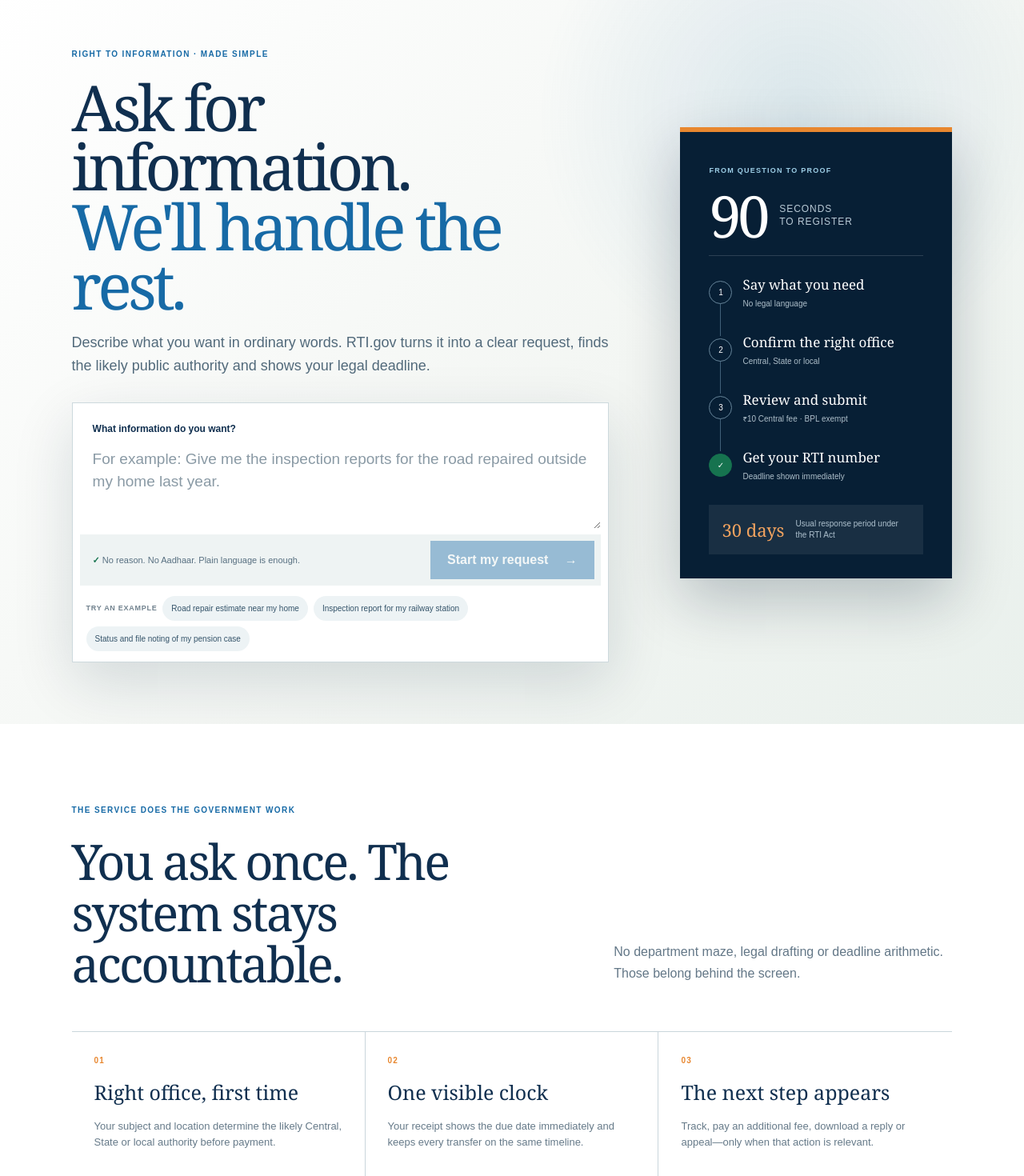
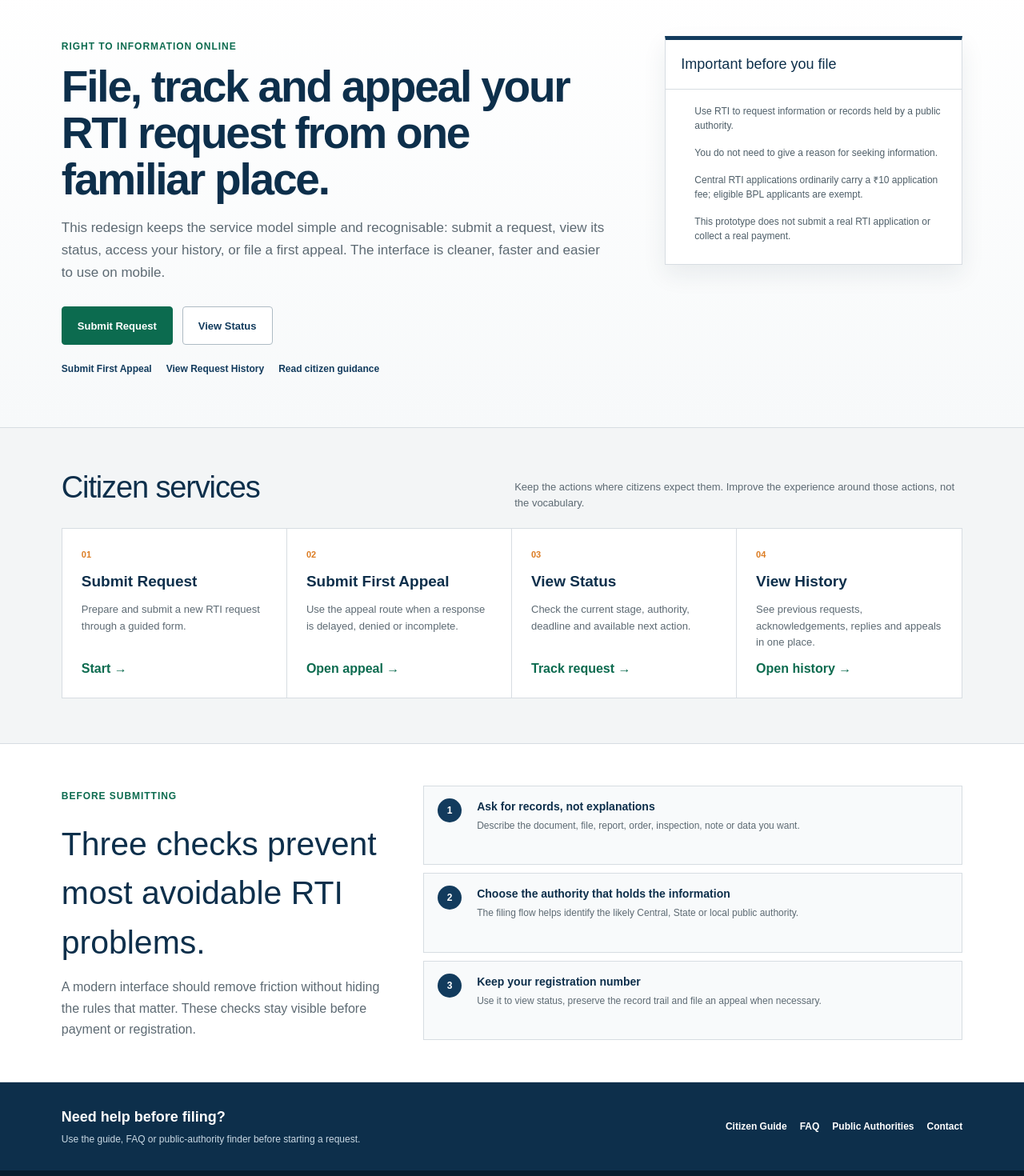
Before and after one commit to abhieq31/rti-gov, a Next.js app: page / in a window 1280 px wide. Shown: the part 260-1730 px from the top of the page at 80% size. Built offline with nearby package versions, Linux system fonts and the light colour scheme.

Commit message:
Realign homepage to RTI Online service hierarchy

```diff
--- a/app/page.tsx
+++ b/app/page.tsx
@@ -1,42 +1,119 @@
 import Link from 'next/link';
 import { PageShell } from '@/components/site-chrome';
-import { CitizenStart } from '@/components/workflows';
 
 export default function HomePage() {
   const jsonLd = {
-    '@context': 'https://schema.org', '@type': 'WebSite', name: 'RTI.gov', url: 'https://rti-gov.vercel.app',
-    description: 'An independent concept for a unified citizen-first Right to Information service in India.',
-    potentialAction: { '@type': 'SearchAction', target: 'https://rti-gov.vercel.app/search?q={search_term_string}', 'query-input': 'required name=search_term_string' },
+    '@context': 'https://schema.org',
+    '@type': 'WebSite',
+    name: 'RTI Online redesign prototype',
+    url: 'https://rti-gov.vercel.app',
+    description: 'An independent redesign prototype for citizen-facing Right to Information services in India.',
   };
-  return <PageShell>
+
+  return (
+    <PageShell>
       <script type="application/ld+json" dangerouslySetInnerHTML={{ __html: JSON.stringify(jsonLd) }} />
-    <section className="instant-hero">
-      <div className="instant-hero-copy">
-        <span className="home-kicker">Right to Information · Made simple</span>
-        <h1>Ask for information.<br/><em>We&apos;ll handle the rest.</em></h1>
-        <p>Describe what you want in ordinary words. RTI.gov turns it into a clear request, finds the likely public authority and shows your legal deadline.</p>
-        <CitizenStart />
+      <div className="portal-home">
+        <section className="portal-hero">
+          <div className="portal-hero-copy">
+            <span className="portal-kicker">Right to Information Online</span>
+            <h1>File, track and appeal your RTI request from one familiar place.</h1>
+            <p>
+              This redesign keeps the service model simple and recognisable: submit a request, view its status,
+              access your history, or file a first appeal. The interface is cleaner, faster and easier to use on mobile.
+            </p>
+            <div className="portal-hero-actions">
+              <Link className="portal-button" href="/request">Submit Request</Link>
+              <Link className="portal-button-secondary" href="/status">View Status</Link>
             </div>
-      <aside className="instant-proof" aria-label="What happens after you start">
-        <span className="proof-kicker">From question to proof</span>
-        <div className="proof-time"><strong>90</strong><span>seconds<br/>to register</span></div>
-        <ol>
-          <li><i>1</i><div><b>Say what you need</b><small>No legal language</small></div></li>
-          <li><i>2</i><div><b>Confirm the right office</b><small>Central, State or local</small></div></li>
-          <li><i>3</i><div><b>Review and submit</b><small>₹10 Central fee · BPL exempt</small></div></li>
-          <li className="proof-result"><i>✓</i><div><b>Get your RTI number</b><small>Deadline shown immediately</small></div></li>
-        </ol>
-        <div className="proof-law"><span>30 days</span><p>Usual response period under the RTI Act</p></div>
+            <div className="portal-inline-links">
+              <Link href="/appeal">Submit First Appeal</Link>
+              <Link href="/history">View Request History</Link>
+              <Link href="/guide">Read citizen guidance</Link>
+            </div>
+          </div>
+
+          <aside className="portal-notice" aria-labelledby="portal-notice-title">
+            <h2 id="portal-notice-title">Important before you file</h2>
+            <ul>
+              <li>Use RTI to request information or records held by a public authority.</li>
+              <li>You do not need to give a reason for seeking information.</li>
+              <li>Central RTI applications ordinarily carry a ₹10 application fee; eligible BPL applicants are exempt.</li>
+              <li>This prototype does not submit a real RTI application or collect a real payment.</li>
+            </ul>
           </aside>
         </section>
 
-    <section className="invisible-service">
-      <div className="invisible-intro"><span className="page-eyebrow">The service does the government work</span><h2>You ask once. The system stays accountable.</h2><p>No department maze, legal drafting or deadline arithmetic. Those belong behind the screen.</p></div>
-      <div className="invisible-grid"><article><span>01</span><b>Right office, first time</b><p>Your subject and location determine the likely Central, State or local authority before payment.</p></article><article><span>02</span><b>One visible clock</b><p>Your receipt shows the due date immediately and keeps every transfer on the same timeline.</p></article><article><span>03</span><b>The next step appears</b><p>Track, pay an additional fee, download a reply or appeal—only when that action is relevant.</p></article></div>
+        <section className="portal-services" aria-labelledby="portal-services-title">
+          <div className="portal-section-head">
+            <h2 id="portal-services-title">Citizen services</h2>
+            <p>Keep the actions where citizens expect them. Improve the experience around those actions, not the vocabulary.</p>
+          </div>
+          <div className="portal-service-grid">
+            <Link href="/request">
+              <span>01</span>
+              <b>Submit Request</b>
+              <p>Prepare and submit a new RTI request through a guided form.</p>
+              <i>Start →</i>
+            </Link>
+            <Link href="/appeal">
+              <span>02</span>
+              <b>Submit First Appeal</b>
+              <p>Use the appeal route when a response is delayed, denied or incomplete.</p>
+              <i>Open appeal →</i>
+            </Link>
+            <Link href="/status">
+              <span>03</span>
+              <b>View Status</b>
+              <p>Check the current stage, authority, deadline and available next action.</p>
+              <i>Track request →</i>
+            </Link>
+            <Link href="/history">
+              <span>04</span>
+              <b>View History</b>
+              <p>See previous requests, acknowledgements, replies and appeals in one place.</p>
+              <i>Open history →</i>
+            </Link>
+          </div>
         </section>
 
-    <section className="quiet-actions"><div><span className="page-eyebrow">Before filing</span><h2>The answer may already be public.</h2><p>Search proactive disclosures, circulars, reports, contracts and open data first.</p><Link href="/search">Search published records →</Link></div><div><span className="page-eyebrow">Already filed</span><h2>See who has it and when it is due.</h2><p>Open the secure request trail with your registration number.</p><Link href="/status">Track my request →</Link></div></section>
+        <section className="portal-guidance">
+          <div className="portal-guidance-copy">
+            <span className="portal-kicker">Before submitting</span>
+            <h2>Three checks prevent most avoidable RTI problems.</h2>
+            <p>
+              A modern interface should remove friction without hiding the rules that matter. These checks stay visible before payment or registration.
+            </p>
+          </div>
+          <div className="portal-guidance-list">
+            <article>
+              <span>1</span>
+              <div><b>Ask for records, not explanations</b><p>Describe the document, file, report, order, inspection, note or data you want.</p></div>
+            </article>
+            <article>
+              <span>2</span>
+              <div><b>Choose the authority that holds the information</b><p>The filing flow helps identify the likely Central, State or local public authority.</p></div>
+            </article>
+            <article>
+              <span>3</span>
+              <div><b>Keep your registration number</b><p>Use it to view status, preserve the record trail and file an appeal when necessary.</p></div>
+            </article>
+          </div>
+        </section>
 
-    <section className="one-right"><span>RTI Act, 2005</span><blockquote>Information is not a favour. It is a citizen&apos;s right.</blockquote><p>Ask in English, Hindi or the official language of your area. You never have to explain why you want the information.</p><Link href="/learn">Know your right →</Link></section>
-  </PageShell>;
+        <section className="portal-support">
+          <div>
+            <b>Need help before filing?</b>
+            <span>Use the guide, FAQ or public-authority finder before starting a request.</span>
+          </div>
+          <nav aria-label="Help links">
+            <Link href="/guide">Citizen Guide</Link>
+            <Link href="/faq">FAQ</Link>
+            <Link href="/authorities">Public Authorities</Link>
+            <Link href="/contact">Contact</Link>
+          </nav>
+        </section>
+      </div>
+    </PageShell>
+  );
 }
```
Lines whose indentation alone changed are shown as unchanged.
